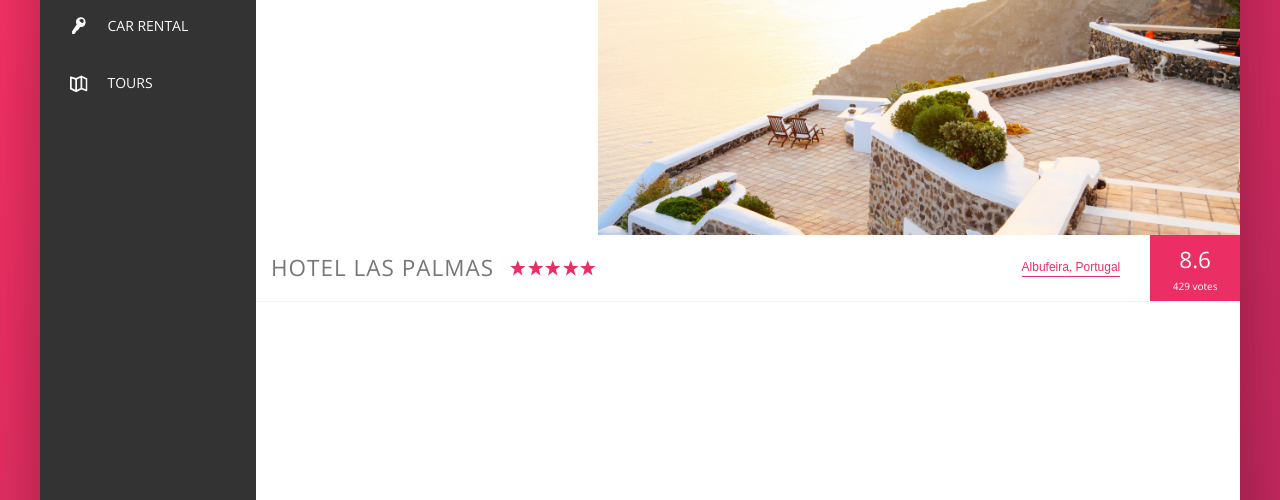
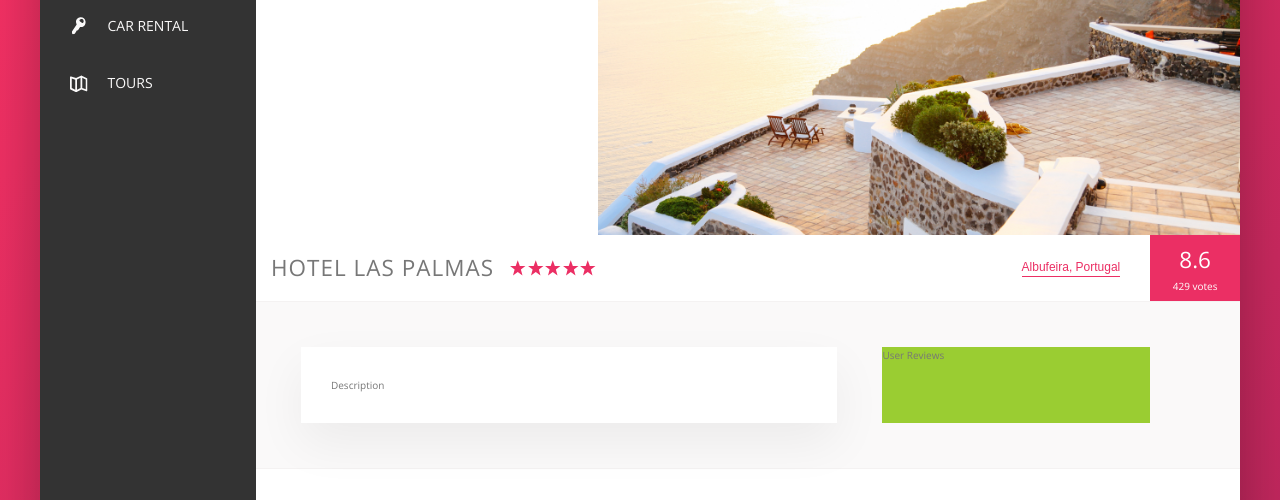
Before and after one commit to johsire/travller-advanced-css-flexbox, a website: page index.html in a window 1280 px wide. Shown: the part 300-800 px from the top of the page. Drawn offline with nearby package versions, Linux system fonts and the light colour scheme.

Commit message:
Description Section Pt.1 Initial

```diff
--- a/index.html
+++ b/index.html
@@ -1,3 +1,4 @@
+
 <!DOCTYPE html>
 <html lang="en">
 
@@ -158,6 +159,17 @@
                         <div class="overview__rating--count">429 votes</div>
                     </div>
                 </div>
+
+                <div class="detail">
+                    <div class="description">
+                        Description
+                    </div>
+
+                    <div class="user-reviews">
+                        User Reviews
+                    </div>
+                </div>
+
             </main>
         </div>
     </div>
--- a/sass/_base.scss
+++ b/sass/_base.scss
@@ -42,7 +42,11 @@ Grey dark 3: #999
     --color-grey-dark-3: #999;
 
     // - BOX-SHADOW
-    --shadow-dark: 0 2rem 6rem rgba(0,0,0,.3);
+    --shadow-dark:  0 2rem 6rem rgba(0,0,0,.3);
+    --shadow-light: 0 2rem 5rem rgba(0, 0, 0, .06);
+
+
+    --line: 1px solid var(--color-grey-light-2);
 }
 
 /* ------ GLOBAL RE-SET SET-UP ------ */
--- a/sass/_components.scss
+++ b/sass/_components.scss
@@ -239,7 +239,7 @@
 .overview {
 	display: flex;
 	align-items: center;
-  border-bottom: 1px solid var(--color-grey-light-2);
+  border-bottom: var(--line);
 
 
 	&__heading {
@@ -298,7 +298,6 @@
 
 }
 
-
 ////////////////////////////////////////////////
 //  BUTTON INLINE
 .btn-inline {
--- a/sass/_layout.scss
+++ b/sass/_layout.scss
@@ -11,7 +11,7 @@
   font-size: 1.5rem;
   height: 7rem;
   background-color: #fff;
-  border-bottom: 1px solid var(--color-grey-light-2);
+  border-bottom: var(--line);
 
   display: flex;
   justify-content: space-between;
@@ -42,3 +42,24 @@
   // (1) Means the Element should grown and occupy all available empty space around it
   flex: 1;
 }
+
+.detail{
+  display: flex;
+  padding: 4.5rem;
+  background-color: var(--color-grey-light-1);
+  border-bottom: var(--line);
+}
+
+.description {
+  background-color: #fff;
+  box-shadow: var(--shadow-light);
+  padding: 3rem;
+  flex: 0 0 60%;
+  margin-right: 4.5rem;
+}
+
+.user-reviews {
+  background-color: yellowgreen;
+  flex: 1;
+  margin-right: 4.5rem;
+}
```
Also changed, not shown: css/style.css.
